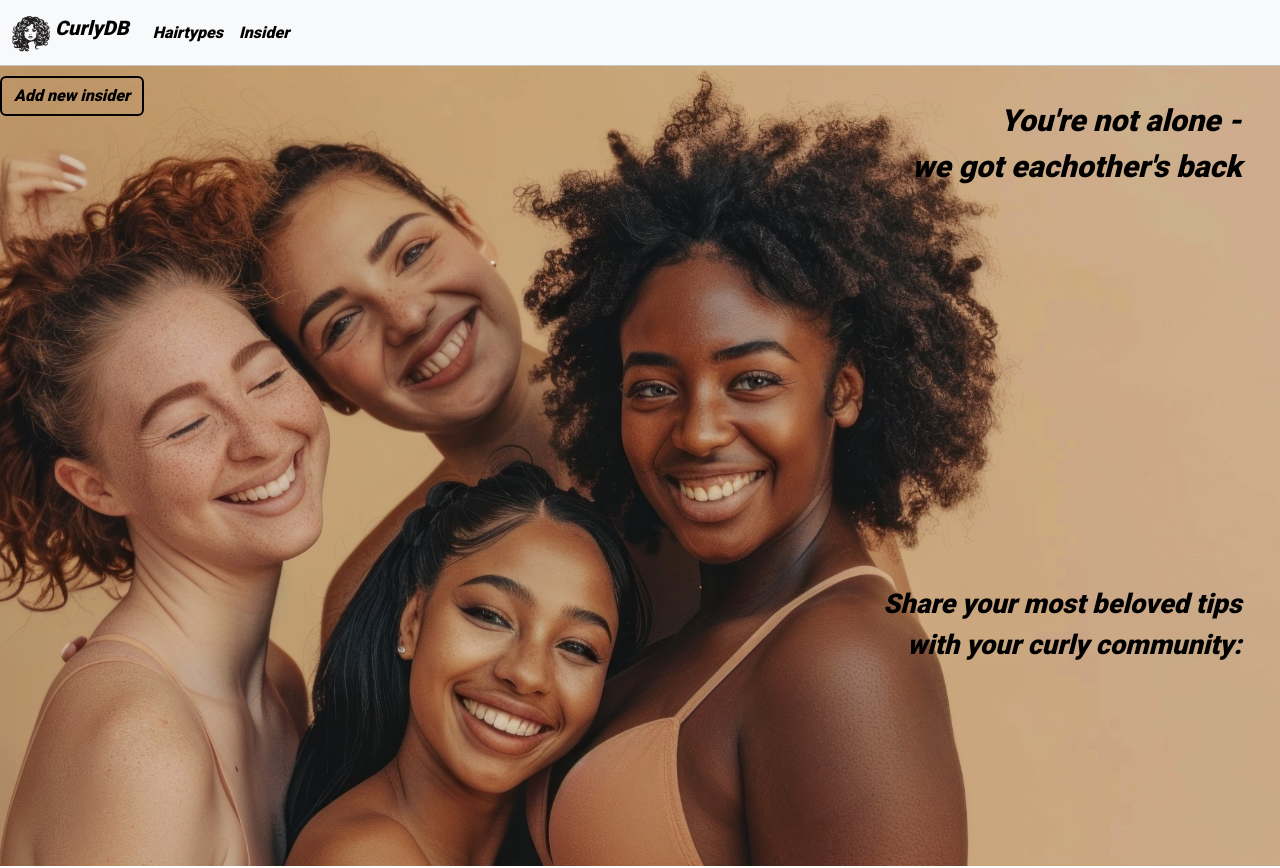
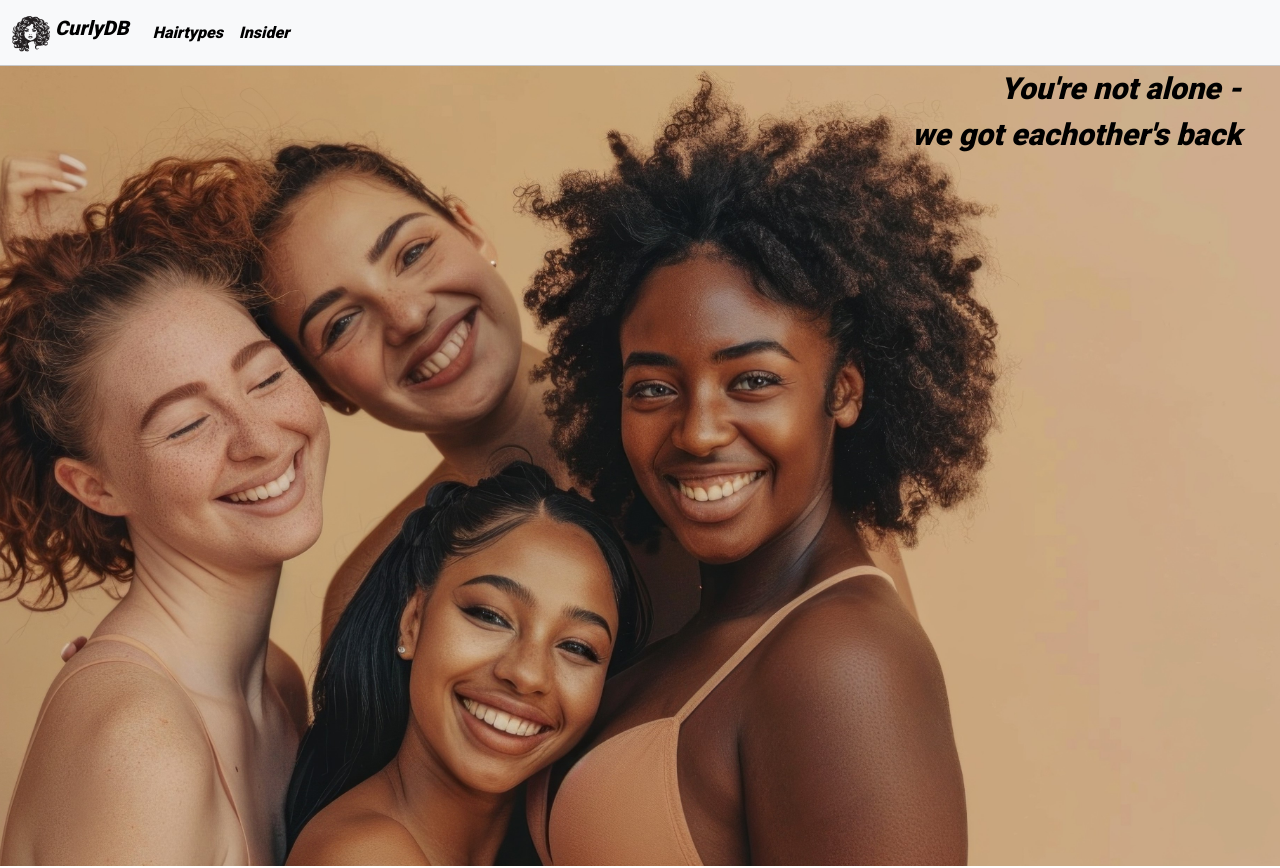
Before and after one commit to selintyrs/curlyDB, a SvelteKit app: page /insider in a window 1280 px wide. Shown: the top 868 px of the page. Built offline with nearby package versions, Linux system fonts and the light colour scheme; no server answers; the database is empty.

Commit message:
button pos

```diff
--- a/src/routes/insider/+page.svelte
+++ b/src/routes/insider/+page.svelte
@@ -74,6 +74,10 @@
       background-image: url("/images/models/group.jpeg");
   }
 
+  .section-1-content {
+    position: relative; /* Ensures child elements can use absolute positioning */
+  }
+
   .section-1-content h1 {
     position: absolute;
         top: 4%;
@@ -101,15 +105,17 @@
     }
 
     .btn {
+  position: absolute; /* Ensure the button is positioned relative to the container */
+  bottom: 3%; /* Push the button to the bottom */
+  right: 3%; /* Push the button to the right */
   border-color: black;
   border-width: 2px;
   background-color: transparent;
   font-style: italic;
   font-family: "Roboto", sans-serif;
   color: black;
-  margin-top: 10px;
-  bottom: 3%;
-        right: 3%;
+  padding: 10px 20px; /* Optional: Adjust padding for better spacing */
+  font-weight: bold; /* Make the text stand out */
 }
 
 
```
